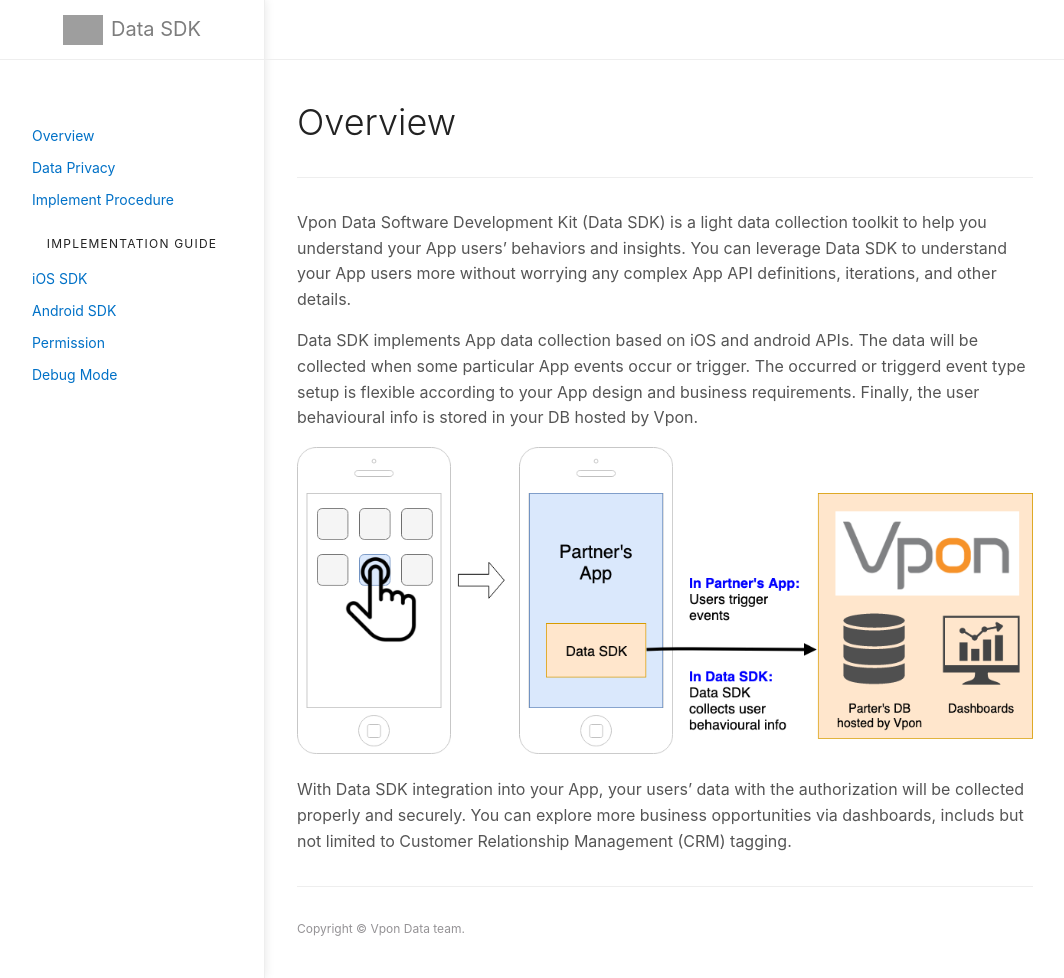
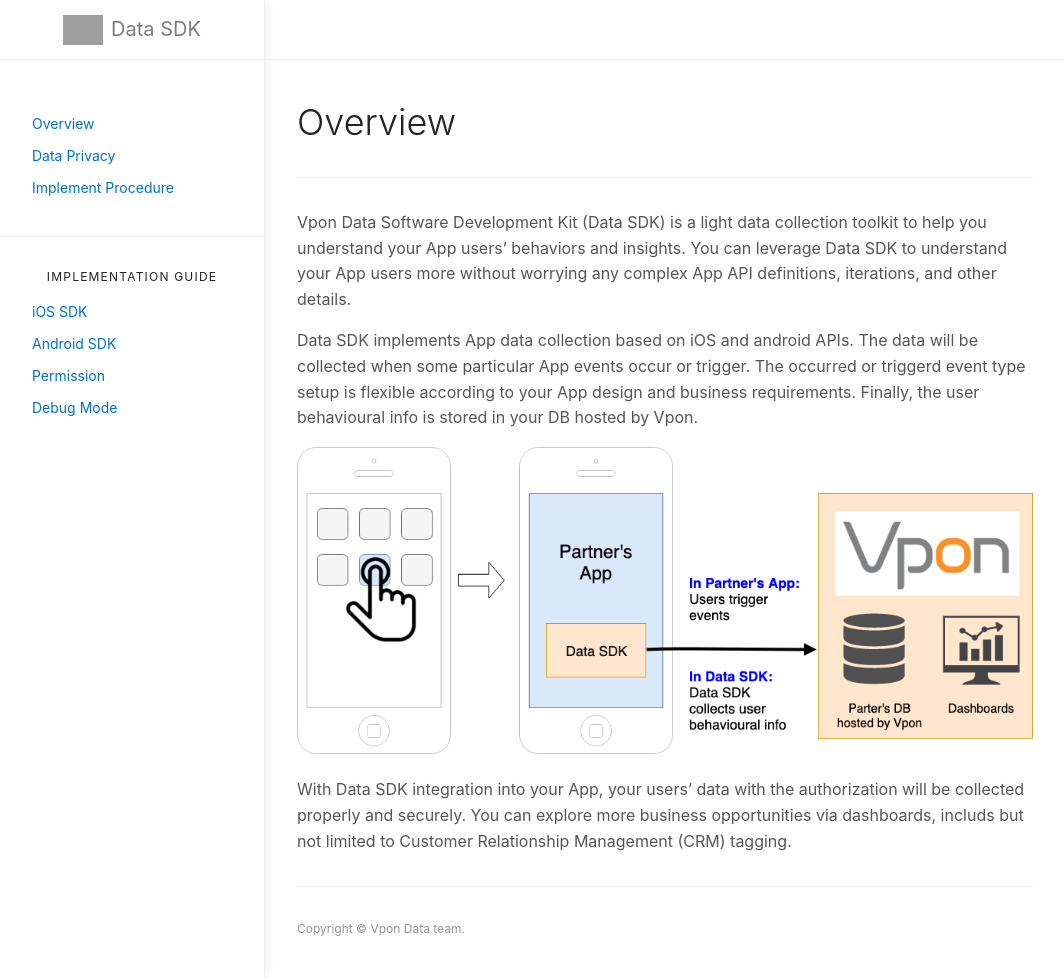
Before and after one commit to vpon-data/data-sdk, a Jekyll site: the page built from index.md, in a window 1280 px wide and 978 px high. Shown: the whole window, without its empty margins (107-1171 px from the left). Built offline with Jekyll 4.4.1, drawn with Linux system fonts in a browser that asks for light colours; grey boxes are pictures that could not be loaded.

Commit message:
Update menu design.

```diff
--- a/_includes/nav.html
+++ b/_includes/nav.html
@@ -1,11 +1,17 @@
 <ul class="nav-list">
   {% for item in site.data.menu.menu %}
-  <h4 style="text-align:center">{{ item.title }}</h4>
+  {% if item.url %}
+    <li class="nav-list-item">
+      <a class="nav-list-link" href="{{ item.url }}">{{ item.page }}</a>
+    </li>
+  {% else %}
+    <hr>
+    <h4 style="text-align:center">{{ item.page }}</h4>
+  {% endif %}
   {% for entry in item.subfolderitems %}
     <li class="nav-list-item">
       <a class="nav-list-link" href="{{ entry.url }}">{{ entry.page }}</a>
     </li>
   {% endfor %}
-  <br>
   {% endfor %}
 </ul>
```
Also changed, not shown: _data/menu.yml (+7 -9 lines).
